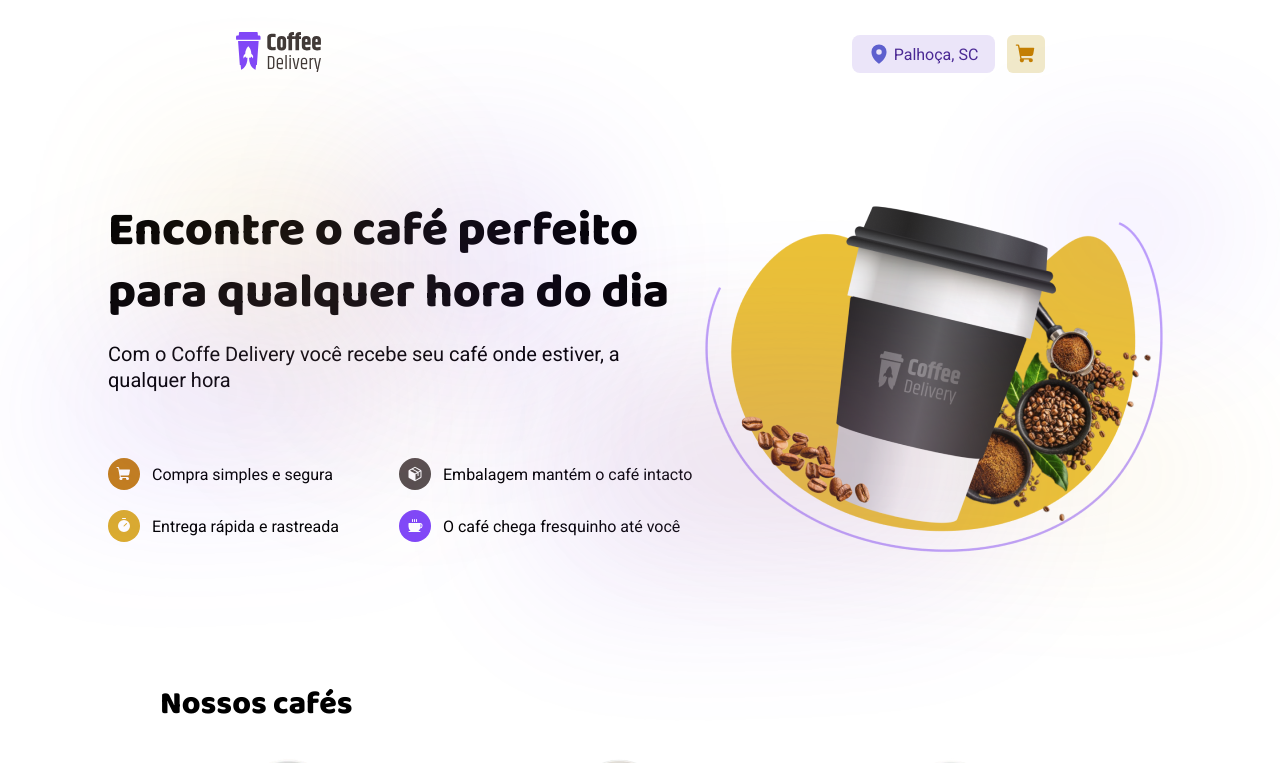
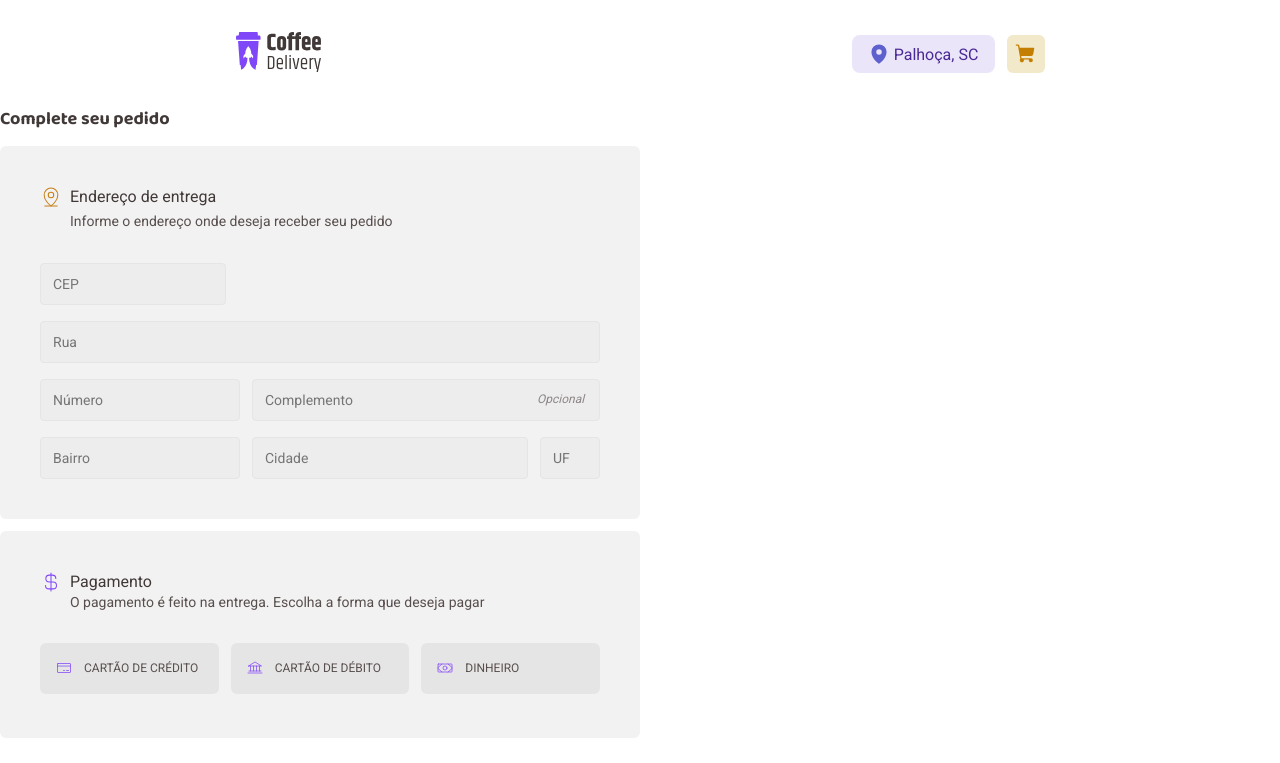
Before and after one commit to GabrielDias97/Coffee-Delivery, a React (Vite) app: page /checkout in a window 1280 px wide. Shown: the top 763 px of the page. Built offline with nearby package versions, Linux system fonts and the light colour scheme.

Commit message:
Added React-router and start of checkout page development

```diff
--- a/package.json
+++ b/package.json
@@ -12,6 +12,8 @@
     "phosphor-react": "^1.4.1",
     "react": "^18.2.0",
     "react-dom": "^18.2.0",
+    "react-hook-form": "^7.43.1",
+    "react-router-dom": "^6.8.1",
     "styled-components": "^5.3.6"
   },
   "devDependencies": {
--- a/src/App.tsx
+++ b/src/App.tsx
@@ -1,15 +1,18 @@
 import { ThemeProvider } from 'styled-components'
+import { BrowserRouter } from 'react-router-dom'
 import { useState } from 'react'
 import { Home } from './Pages/Home'
 import { defaultTheme } from './styles/themes/default'
 import { GlobalStyle } from './styles/global'
+import { Router } from './Router'
 
 
 export function App() {
   return (
     <ThemeProvider theme={defaultTheme}>
-      <Home />
-
+      <BrowserRouter>
+        <Router />
+      </BrowserRouter>
       <GlobalStyle />
     </ThemeProvider>
   )
--- /dev/null
+++ b/src/Pages/Checkout/index.tsx
@@ -0,0 +1,57 @@
+import { Header } from "../../components/Header";
+import { AdressFormDiv, AdressInputs, CheckoutContainer, CheckoutLeftDiv, CheckoutRightDiv, LeftBox, PaymentDiv } from "./styles";
+import { useForm } from 'react-hook-form'
+import { Bank, CreditCard, CurrencyDollar, MapPinLine, Money } from "phosphor-react";
+
+export function Checkout() {
+    const { register, handleSubmit } = useForm()
+
+    return (
+        <CheckoutContainer>
+            <Header />
+            <CheckoutLeftDiv>
+                <h3>Complete seu pedido</h3>
+                <LeftBox>
+                    <AdressFormDiv>
+                        <div className="adressFormIntro">
+                            <h4><MapPinLine size={22} color="#C47F17" weight="light" />Endereço de entrega</h4>
+                            <p>Informe o endereço onde deseja receber seu pedido</p>
+                        </div>
+                        <AdressInputs>
+                            <div className="cepDiv">
+                                <input type="number" placeholder="CEP" />
+                            </div>
+                            <div className="streetDiv">
+                                <input type="text" placeholder="Rua" />
+                            </div>
+                            <div className="numberDiv">
+                                <input type="number" placeholder="Número" id="number" />
+                                <input type="text" placeholder="Complemento" id="complement" />
+                                <span id="optional">Opcional</span>
+                            </div>
+                            <div className="neighborhoodDiv">
+                                <input type="text" placeholder="Bairro" id="neighborhood" />
+                                <input type="text" placeholder="Cidade" id="city" />
+                                <input type="text" placeholder="UF" id="UF" />
+                            </div>
+                        </AdressInputs>
+                    </AdressFormDiv>
+                    <PaymentDiv>
+                        <div className="paymentIntro">
+                            <h4><CurrencyDollar size={22} color="#8047F8" weight="light" /> Pagamento</h4>
+                            <p>O pagamento é feito na entrega. Escolha a forma que deseja pagar</p>
+                        </div>
+                        <div className="method">
+                            <button><CreditCard size={16} color="#8047F8" weight="light" /> Cartão de crédito</button>
+                            <button><Bank size={16} color="#8047F8" weight="light" /> Cartão de débito</button>
+                            <button><Money size={16} color="#8047F8" weight="light" /> Dinheiro</button>
+                        </div>
+                    </PaymentDiv>
+                </LeftBox>
+            </CheckoutLeftDiv>
+            <CheckoutRightDiv>
+
+            </CheckoutRightDiv>
+        </CheckoutContainer>
+    )
+}
--- /dev/null
+++ b/src/Pages/Checkout/styles.ts
@@ -0,0 +1,194 @@
+import styled from 'styled-components'
+
+export const CheckoutContainer = styled.div `
+
+`;
+
+export const CheckoutLeftDiv = styled.div `
+
+
+  h3 {
+      font-family: 'Baloo 2';
+      font-style: normal;
+      font-weight: 700;
+      font-size: 18px;
+      line-height: 130%;
+      color: ${(props) => props.theme['base_subtitle']};
+    }
+`;
+
+export const LeftBox = styled.div `
+  width: 640px;
+  height: 591px;
+  margin-top: 15px;
+`;
+
+export const AdressFormDiv = styled.div `
+  padding: 40px;
+  background: ${(props) => props.theme['base_card']};
+  border-radius: 6px;
+
+  .adressFormIntro {
+      display: flex;
+      flex-direction: column;
+      gap: 4px;
+  }
+
+  .adressFormIntro h4 {
+      display: flex;
+      align-items: center;
+      gap: 8px;
+      font-weight: 400;
+      font-size: 16px;
+      line-height: 130%;
+
+      color: ${(props) => props.theme['base_subtitle']};
+  }
+
+  .adressFormIntro p {
+      font-weight: 400;
+      font-size: 14px;
+      line-height: 130%;
+      margin-left: 30px;
+      color: ${(props) => props.theme['base_text']};
+  }
+
+`;
+
+export const AdressInputs = styled.div `
+  display: flex;
+  flex-direction: column;
+  gap: 16px;
+
+  margin-top: 32px;
+
+  input {
+      font-style: normal;
+      font-weight: 400;
+      font-size: 14px;
+      line-height: 130%;
+      color: ${(props) => props.theme['base_label']};
+
+      height: 42px;
+      padding: 12px;
+      border: 1px solid ${(props) => props.theme['base_button']};
+      border-radius: 4px;
+      background: ${(props) => props.theme['base_input']} ;
+  }
+
+  .streetDiv input {
+    width: 560px
+  }
+
+  .numberDiv {
+    display: flex;
+    gap: 12px;
+  }
+
+  #number {
+    width: 200px;
+  }
+
+  #complement {
+    width: 348px;
+  }
+
+  #optional {
+    position: absolute;
+    top: 392px;
+    left: 537px;
+
+    font-style: italic;
+    font-weight: 400;
+    font-size: 12px;
+    line-height: 130%;
+    color: ${(props) => props.theme['base_label']};
+  }
+
+  #complement:not(:placeholder-shown) + #optional {
+    display: none;
+  }
+
+  .neighborhoodDiv {
+    display: flex;
+    gap: 12px;
+  }
+
+  #neighborhood {
+    width: 200px;
+  }
+
+  #city {
+    width: 276px
+  }
+
+  #UF {
+    width: 60px
+  }
+`;
+
+export const PaymentDiv = styled.div`
+  width: 640px;
+  height: 207px;
+  padding: 40px;
+  margin-top: 12px;
+  background: ${(props) => props.theme['base_card']};
+  border-radius: 6px;
+
+  .paymentIntro {
+    display: flex;
+    flex-direction: column;
+
+    h4 {
+      font-weight: 400;
+      font-size: 16px;
+      color: ${(props) => props.theme['base_subtitle']};
+      line-height: 130%;
+
+      display: flex;
+      align-items: flex-end;
+      gap: 8px;
+    }
+
+    p {
+      font-weight: 400;
+      font-size: 14px;
+      color: ${(props) => props.theme['base_text']};
+      line-height: 130%;
+
+      margin-left: 30px;
+    }
+  }
+
+  .method {
+    display: flex;
+    gap: 12px;
+    width: 560px;
+    height: 51px;
+    margin-top: 32px;
+
+    button {
+      display: flex;
+      align-items: center;
+      padding: 16px;
+      gap: 12px;
+
+      width: 178.67px;
+      height: 51px;
+
+      font-weight: 400;
+      font-size: 12px;
+      line-height: 160%;
+      color: ${(props) => props.theme['base_text']};
+      text-transform: uppercase;
+
+      background: ${(props) => props.theme['base_button']}; ;
+      border: none;
+      border-radius: 6px;
+    }
+  }
+`;
+
+export const CheckoutRightDiv = styled.div `
+
+`;
--- a/src/Pages/Home/styles.ts
+++ b/src/Pages/Home/styles.ts
@@ -19,4 +19,5 @@ export const CoffeesContainer = styled.div `
   gap: 75px;
   padding-left: 160px;
   padding-right: 160px;
+  padding-bottom: 100px;
 `;
--- /dev/null
+++ b/src/Router.tsx
@@ -0,0 +1,12 @@
+import { Routes, Route } from 'react-router-dom'
+import { Checkout } from './Pages/Checkout';
+import { Home } from './Pages/Home';
+
+export function Router() {
+    return (
+        <Routes>
+            <Route path='/' element={<Home />} />
+            <Route path='/checkout' element={<Checkout />} />
+        </Routes>
+    );
+}
```
Also changed, not shown: 1 other file (tests, documents, lock files or other folders).
